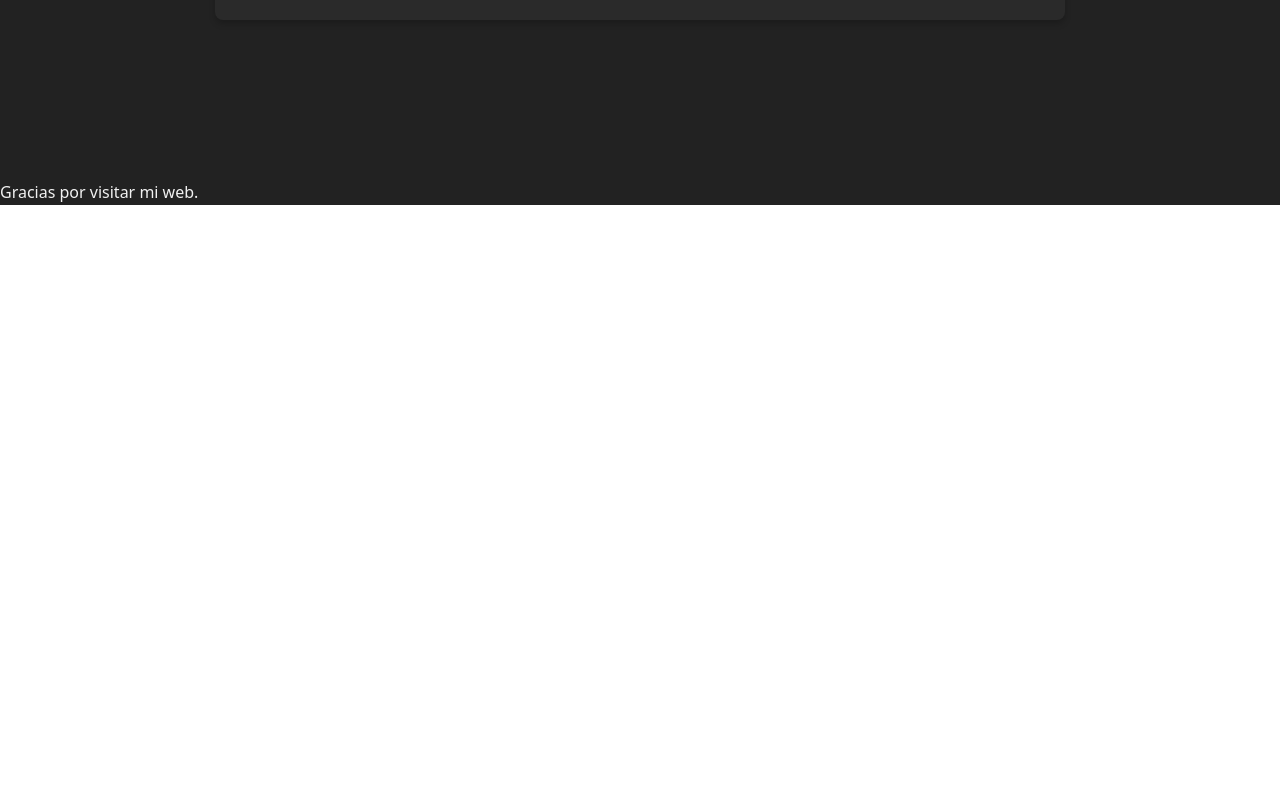
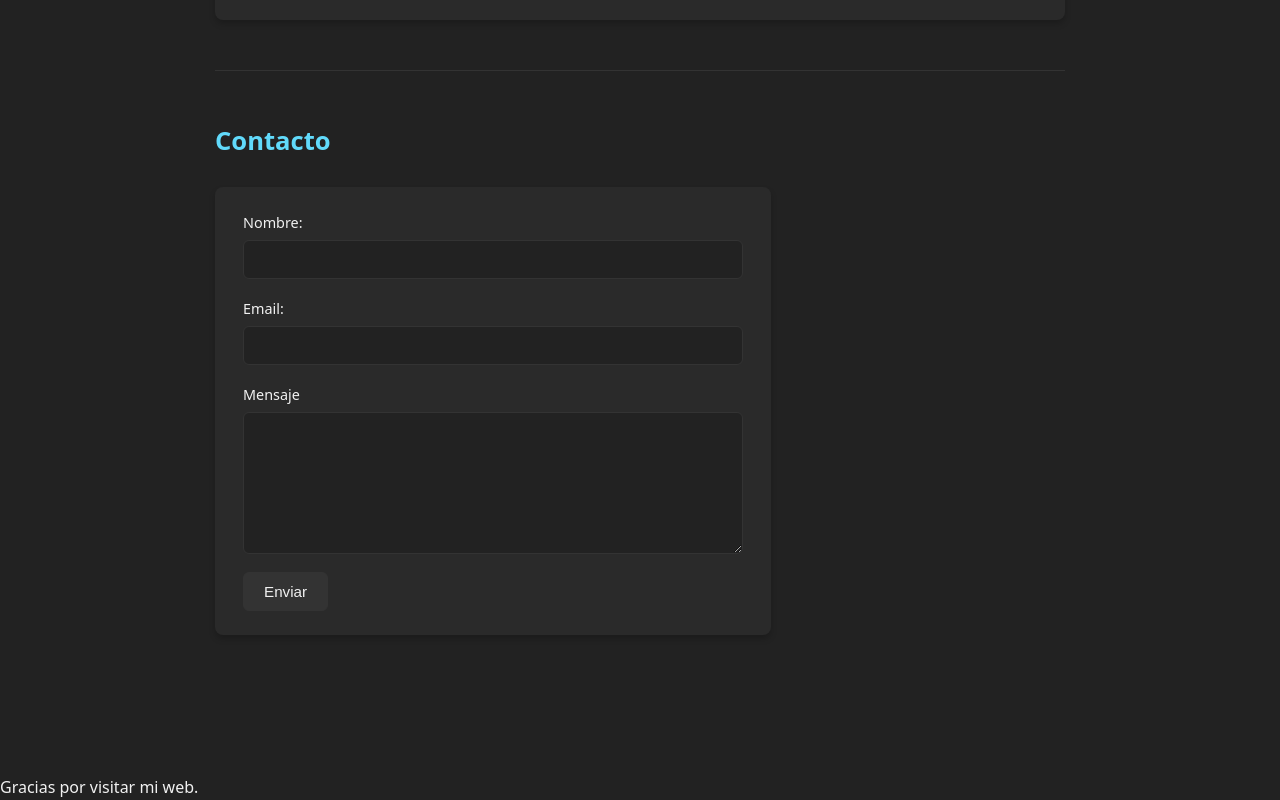
Before and after one commit to Guille-Lavado/web-gl, a React (Create React App) app: page / in a window 1280 px wide. Shown: the part 1961-2761 px from the top of the page. Before the commit the page ends 2166 px from the top, so only its background shows below. Built offline with nearby package versions, Linux system fonts and the light colour scheme.

Commit message:
Creado formulario de contacto

```diff
--- a/package.json
+++ b/package.json
@@ -3,10 +3,7 @@
   "version": "0.1.0",
   "private": true,
   "dependencies": {
-    "@testing-library/dom": "^10.4.1",
-    "@testing-library/jest-dom": "^6.9.1",
-    "@testing-library/react": "^16.3.2",
-    "@testing-library/user-event": "^13.5.0",
+    "@emailjs/browser": "^4.4.1",
     "react": "^19.2.8",
     "react-dom": "^19.2.8",
     "react-scripts": "5.0.1",
--- a/src/App.css
+++ b/src/App.css
@@ -9,6 +9,7 @@
   --border-color: #333333;
   --btn-bg: #333333;
   --btn-hover: #444444;
+  --error-msj: #f87171;
 }
 
 /* Override de variables para Tema Claro */
@@ -22,6 +23,7 @@
   --border-color: #e0e0e0;
   --btn-bg: #e5e5e5;
   --btn-hover: #d5d5d5;
+  --error-msj: #e40000;
 }
 
 .App {
--- /dev/null
+++ b/src/components/Formulario.css
@@ -0,0 +1,69 @@
+.contact-form {
+    background-color: var(--card-bg);
+    padding: 24px 28px;
+    border-radius: 8px;
+    box-shadow: 0 4px 6px rgba(0, 0, 0, 0.2);
+    display: flex;
+    flex-direction: column;
+    gap: 18px;
+    width: 75%;
+    max-width: 500px;
+}
+
+.form-group {
+    display: flex;
+    flex-direction: column;
+    gap: 6px;
+}
+
+.form-group label {
+    font-size: 0.9rem;
+    color: var(--text-color);
+    font-weight: 500;
+}
+
+.form-group input,
+.form-group textarea {
+    padding: 10px 14px;
+    background-color: var(--bg-color);
+    border: 1px solid var(--border-color);
+    border-radius: 6px;
+    color: var(--text-color);
+    font-size: 0.95rem;
+    outline: none;
+    transition: border-color 0.2s, box-shadow 0.2s;
+}
+
+.form-group textarea {
+    resize: vertical;
+    min-height: 120px;
+}
+
+.form-group input:focus,
+.form-group textarea:focus {
+    border-color: var(--primary-accent-hover);
+    box-shadow: 0 0 0 2px rgba(99, 102, 241, 0.2);
+}
+
+/* Botón de Enviar */
+.submit-btn {
+    align-self: flex-start;
+    background-color: var(--btn-bg);
+    color: var(--text-color);
+    padding: 10px 20px;
+    border-radius: 6px;
+    border: 1px solid var(--border-color);
+    font-weight: 500;
+    font-size: 0.95rem;
+    cursor: pointer;
+    transition: background-color 0.2s, border-color 0.2s;
+}
+
+.submit-btn:hover {
+    background-color: var(--btn-hover);
+    border-color: var(--primary-accent-hover);
+}
+
+.submit-messaje {
+    margin-top: 10px;
+}
--- /dev/null
+++ b/src/components/Formulario.jsx
@@ -0,0 +1,98 @@
+import { useState } from "react";
+import emailjs from "@emailjs/browser";
+import './Formulario.css';
+
+export function Formulario() {
+    const [formData, setFormData] = useState({
+        name: '',
+        email: '',
+        message: '',
+        time: ''
+    });
+
+    const [loading, setLoading] = useState(false);
+    const [messageState, setMessageState] = useState(null);
+
+    const handleChange = (e) => {
+        const { name, value } = e.target;
+        setFormData({
+            ...formData,
+            [name]: value
+        });
+    };
+
+    const handleSubmit = (e) => {
+        e.preventDefault();
+        setLoading(true);
+        setMessageState(null);
+
+        const SERVICE_ID = process.env.REACT_APP_EMAILJS_SERVICE_ID;
+        const TEMPLATE_ID = process.env.REACT_APP_EMAILJS_TEMPLATE_ID;
+        const PUBLIC_KEY = process.env.REACT_APP_EMAILJS_PUBLIC_KEY;
+
+        emailjs
+            .sendForm(SERVICE_ID, TEMPLATE_ID, e.target, PUBLIC_KEY)
+            .then(
+                () => {
+                    setLoading(false);
+                    setMessageState({ type: "success", text: "¡Mensaje enviado con éxito!" });
+                    setFormData({ name: "", email: "", message: "", time: "" });
+                },
+                (error) => {
+                    setLoading(false);
+                    setMessageState({ type: "error", text: "Ocurrió un error al enviar. Inténtalo de nuevo." });
+                    console.error("Error EmailJS:", error);
+                }
+            );
+    };
+
+    return (
+        <form onSubmit={handleSubmit} className="contact-form">
+            <div className="form-group">
+                <label htmlFor="name">Nombre:</label>
+                <input
+                    type="text"
+                    name="name"
+                    id="name"
+                    value={formData.name}
+                    onChange={handleChange}
+                    required
+                />
+            </div>
+
+            <div className="form-group">
+                <label htmlFor="email">Email:</label>
+                <input
+                    type="email"
+                    name="email"
+                    id="email"
+                    value={formData.email}
+                    onChange={handleChange}
+                    required
+                />
+            </div>
+
+            <div className="form-group">
+                <label htmlFor="message">Mensaje</label>
+                <textarea
+                    name="message"
+                    id="message"
+                    value={formData.message}
+                    onChange={handleChange}
+                />
+            </div>
+
+            <input type="hidden" name="time" value={new Date().toLocaleString()} />
+
+            <button type="submit" className="submit-btn">{loading ? "Enviando..." : "Enviar"}</button>
+
+            {messageState && (
+                <p
+                    className="submit-messaje"
+                    style={{ color: messageState.type === "success" ? "var(--primary-accent)" : "var(--error-msj)" }}>
+                    {messageState.text}
+                </p>
+            )}
+        </form>
+    );
+}
--- a/src/components/Menu.jsx
+++ b/src/components/Menu.jsx
@@ -9,6 +9,7 @@ function Menu({theme, toggleTheme}) {
         <li><a href="#repositorios">Proyectos</a></li>
         <li><a href="#experiencia">Experiencia</a></li>
         <li><a href="#estudios">Titulación</a></li>
+        <li><a href="#contacto">Contacto</a></li>
         <li>
           <button className="btn-theme" onClick={toggleTheme}>
             {theme === 'dark' ? 'Claro' : 'Oscuro'}
--- a/src/pages/HomePague.jsx
+++ b/src/pages/HomePague.jsx
@@ -1,4 +1,5 @@
-import { Typer, MultiTyper } from '../components/Typer';
+import { MultiTyper } from '../components/Typer';
+import { Formulario } from '../components/Formulario';
 import './HomePague.css';
 
 function HomePague() {
@@ -23,7 +24,8 @@ function HomePague() {
           <MultiTyper texts={saludos} repeat={true} />
         </h1>
       </section>
-      {/* Sección de Presentación / Saludo */}
+
+      {/* Sección de Presentación */}
       <section id='saludo' className='saludo'>
         <h1>Guillermo Lavado</h1>
         <h2>Técnico Superior en Desarrollo de Aplicaciones Web (DAW)</h2>
@@ -36,7 +38,7 @@ function HomePague() {
         </div>
       </section>
 
-      {/* Sección de Repositorios / Habilidades / Gits */}
+      {/* Sección de Repositorios / Gits */}
       <section id='repositorios' className='repositorios'>
         <h2>Mis Gits y Proyectos</h2>
         <p>
@@ -95,6 +97,12 @@ function HomePague() {
           <p>IES Griñón | 2015 - 2019</p>
         </div>
       </section>
+
+      {/* Sección de Contacto */}
+      <section id='contacto' className='contacto'>
+        <h2>Contacto</h2>
+        <Formulario />
+      </section>
     </main>
   );
 }
```
Also changed, not shown: 1 other file (tests, documents, lock files or other folders).
